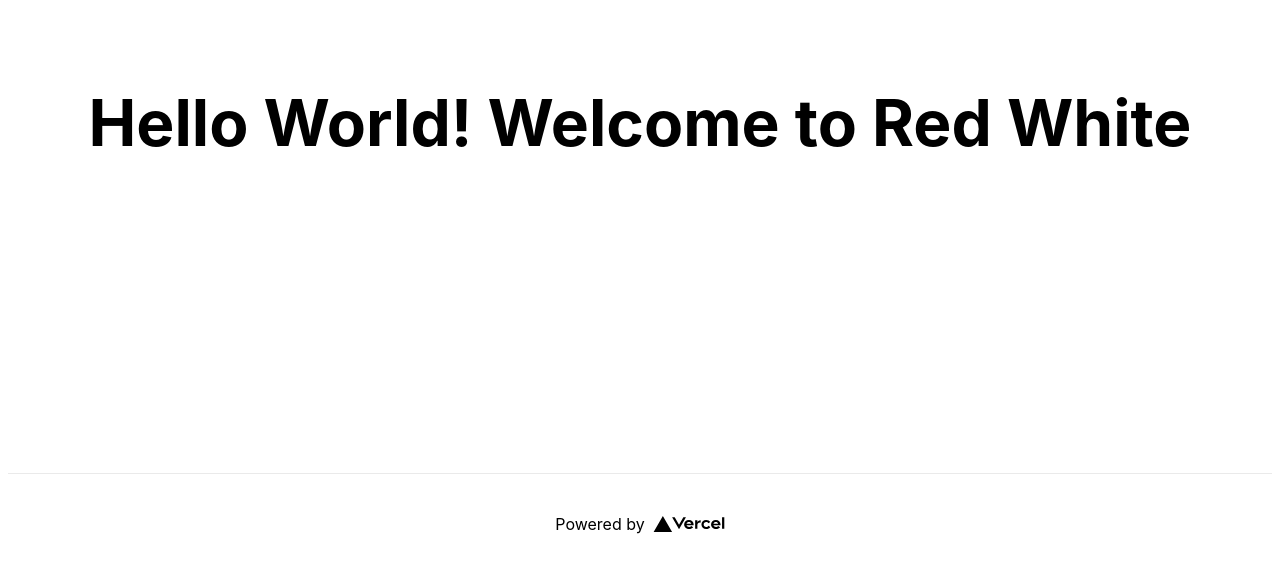
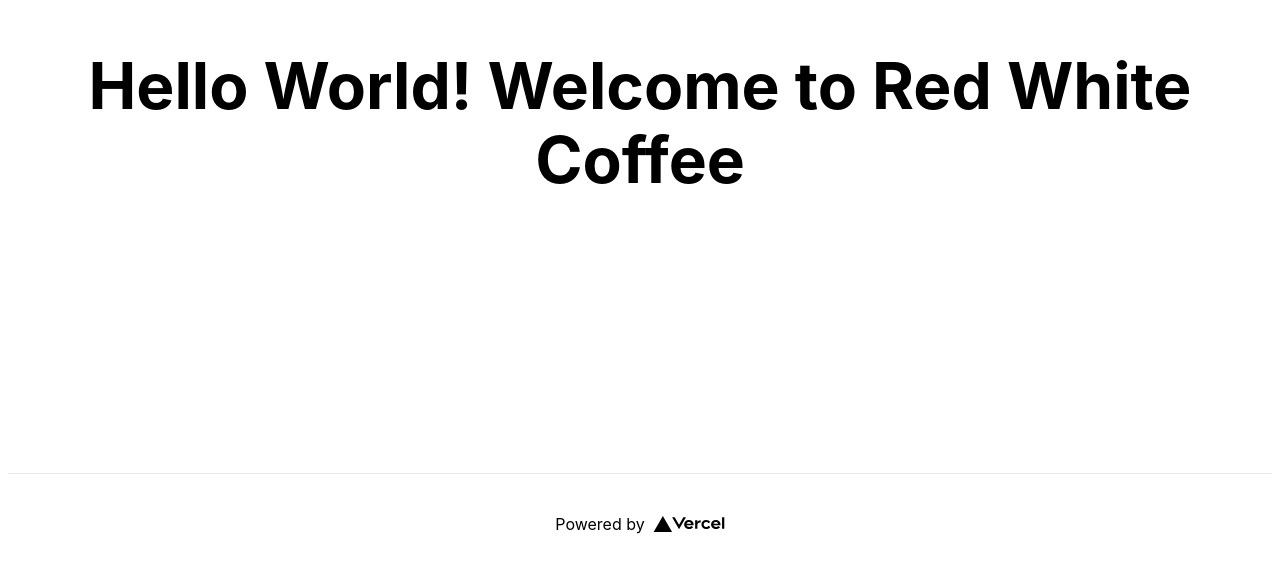
Before and after one commit to Varx-Bali/boboho, a Next.js app: page / in a window 1280 px wide. Shown: the part 227-798 px from the top of the page. Built offline with nearby package versions, Linux system fonts and the light colour scheme.

Commit message:
Update index.js
-update title welcome

```diff
--- a/pages/index.js
+++ b/pages/index.js
@@ -13,7 +13,7 @@ export default function Home() {
 
       <main className={styles.main}>
         <h1 className={styles.title}>
-          Hello World! Welcome to Red White
+          Hello World! Welcome to Red White Coffee
         </h1>
       </main>
 
```
